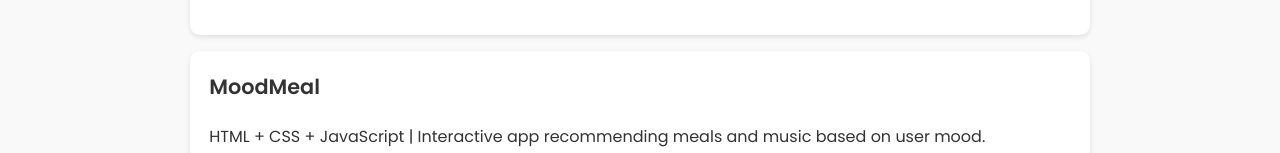
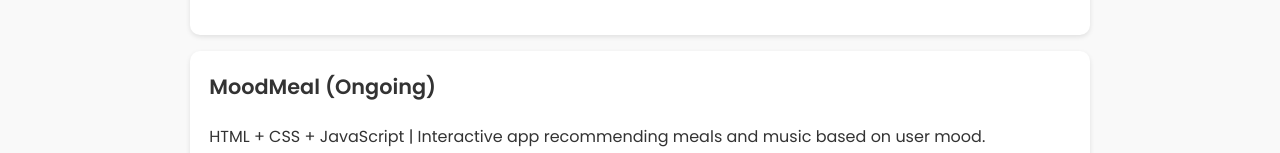
Before and after one commit to TanyaradzwaMusonza/Basic-Portifolio, a plain HTML site: page index.html in a window 1280 px wide. Shown: the part 1809-1962 px from the top of the page. Drawn offline with Linux system fonts and the light colour scheme.

Commit message:
Update index.html

```diff
--- a/index.html
+++ b/index.html
@@ -203,7 +203,7 @@
     </div>
 
     <div class="project">
-      <h3>MoodMeal</h3>
+      <h3>MoodMeal (Ongoing)</h3>
       <p>HTML + CSS + JavaScript | Interactive app recommending meals and music based on user mood. Implemented responsive UI and dynamic interactions.</p>
       <a class="btn" href="https://tanyaradzwamusonza.github.io/Moodmeal/" target="_blank">View Demo</a>
     </div>
```
